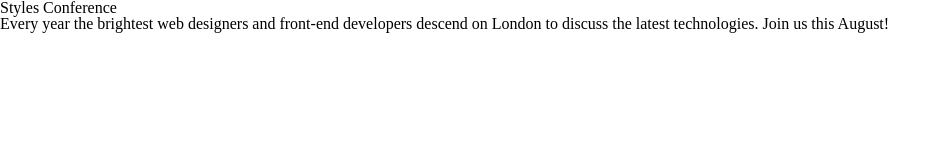
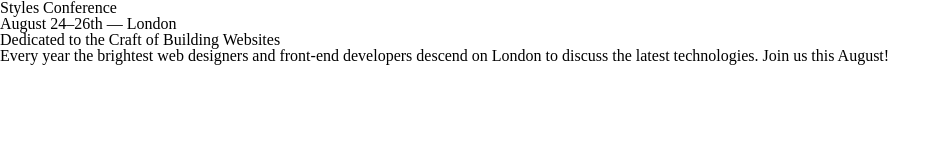
Before and after one commit to marshall159/responsiveSite, a plain HTML site: page index.html in a window 1280 px wide. Shown: the whole page, without its empty margins (0-951 px from the left). Drawn offline with Linux system fonts and the light colour scheme.

Commit message:
add header and section

```diff
--- a/index.html
+++ b/index.html
@@ -6,7 +6,17 @@
         <link rel="stylesheet" href="assets/stylesheets/main.css">
     </head>
     <body>
-        <h1>Styles Conference</h1>
-        <p>Every year the brightest web designers and front-end developers descend on London to discuss the latest technologies. Join us this August!</p>
+        <header>
+            <h1>Styles Conference</h1>
+            <h3>August 24&ndash;26th &mdash; London</h3>
+       </header>
+
+       <section>
+           <h2>Dedicated to the Craft of Building Websites</h2>
+           <p>Every year the brightest web designers and front-end developers descend on London to discuss the latest technologies. Join us this August!</p>
+       </section>
+
+
+
     </body>
 </html>
```
